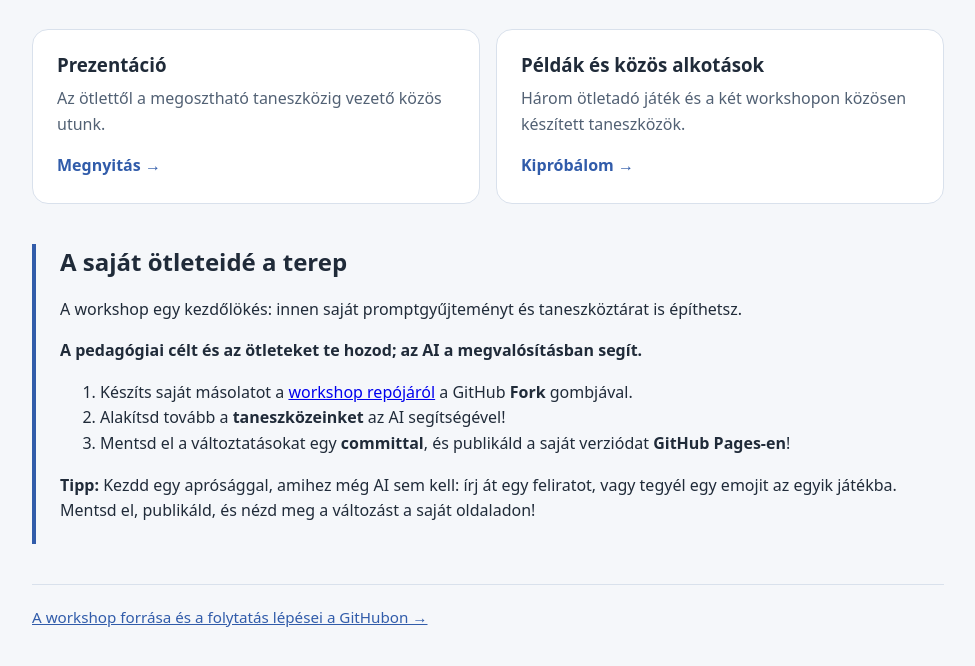
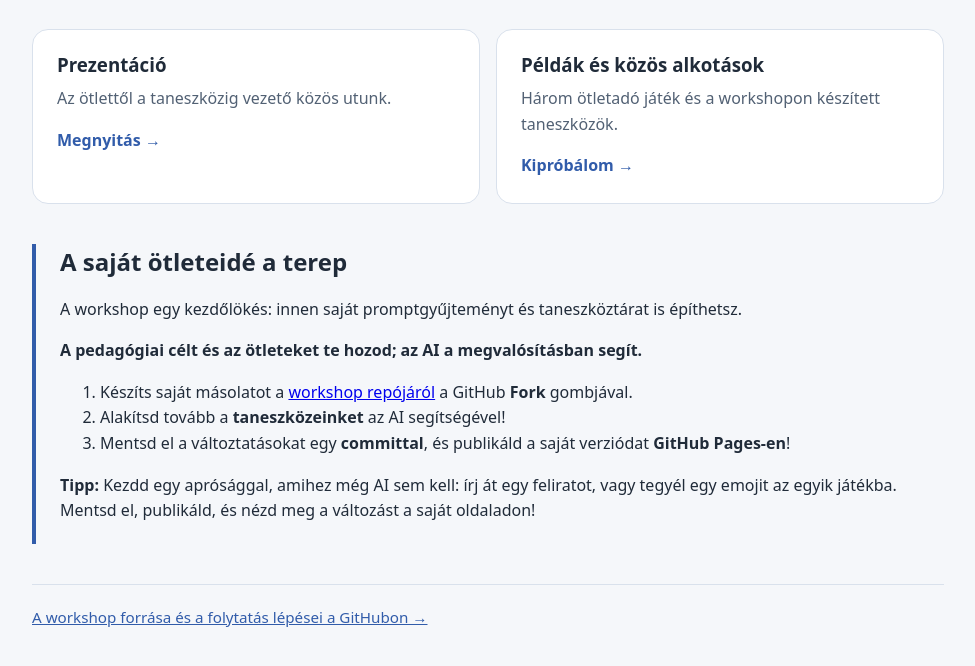
Before and after one commit to ezolmik/ai-taneszkoz-workshop, a plain HTML site: page index.html in a window 1280 px wide. Shown: the part 248-914 px from the top of the page, without its empty margins (152-1127 px from the left). Drawn offline with Linux system fonts and the light colour scheme.

Commit message:
fix: main index.html

```diff
--- a/index.html
+++ b/index.html
@@ -149,15 +149,14 @@
         <nav aria-label="A workshop anyagai" class="cards">
             <a class="card" href="prezentacio/index.html">
                 <h3>Prezentáció</h3>
-                <p>Az ötlettől a megosztható taneszközig vezető közös utunk.</p>
+                <p>Az ötlettől a taneszközig vezető közös utunk.</p>
                 <span class="go">Megnyitás →</span>
             </a>
 
             <a class="card" href="peldak/index.html">
                 <h3>Példák és közös alkotások</h3>
                 <p>
-                    Három ötletadó játék és a két workshopon
-                    közösen készített taneszközök.
+                    Három ötletadó játék és a workshopon készített taneszközök.
                 </p>
                 <span class="go">Kipróbálom →</span>
             </a>
```
